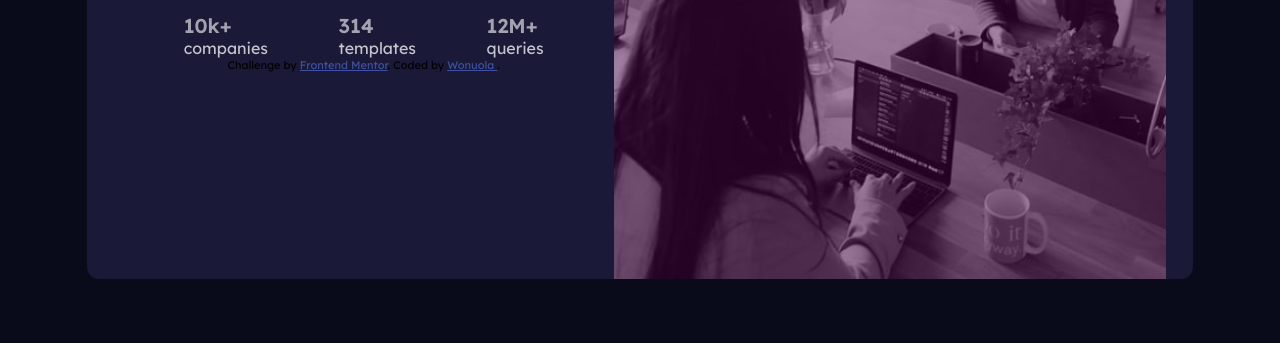
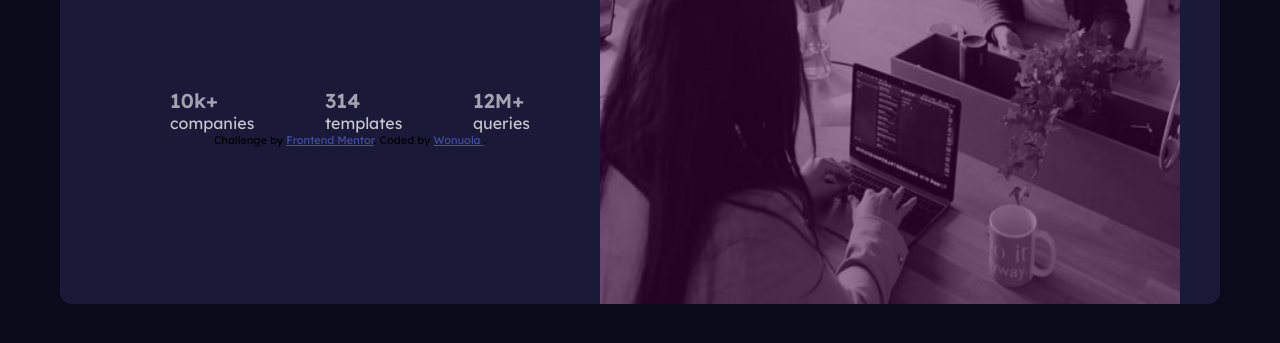
Before and after one commit to wonuola-y/statistics-, a plain HTML site: page index.html in a window 1280 px wide. Shown: the part 371-714 px from the top of the page. Drawn offline with Linux system fonts and the light colour scheme.

Commit message:
Update style.css

```diff
--- a/style.css
+++ b/style.css
@@ -93,7 +93,7 @@ span{
 }
 
 
-@media screen and (min-width:700px) and (max-width: 3000px){
+@media screen and (min-width:800px) and (max-width: 3000px){
 
     .card{
         justify-content: center;
@@ -115,7 +115,7 @@ span{
     }
     .desktop{
         display: block;
-        height: 500px;
+        height: 550px;
     }
     .mobile{
         display:none;
@@ -125,6 +125,8 @@ span{
         font-family: 'Lexend Deca', sans-serif;
         justify-content: space-between;
         margin: 0;
+        margin-top: 100px;
+
     }
     li{
         margin: 0;
```
